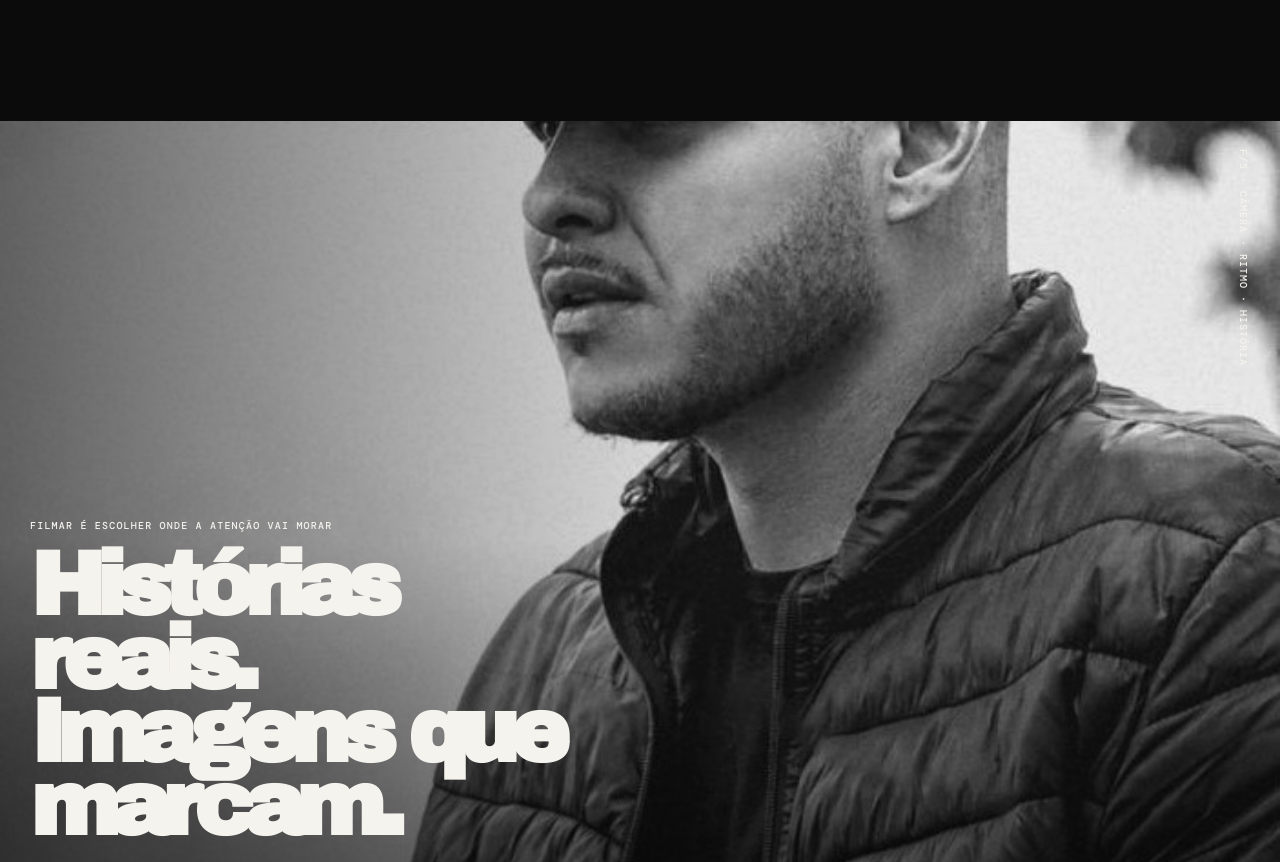
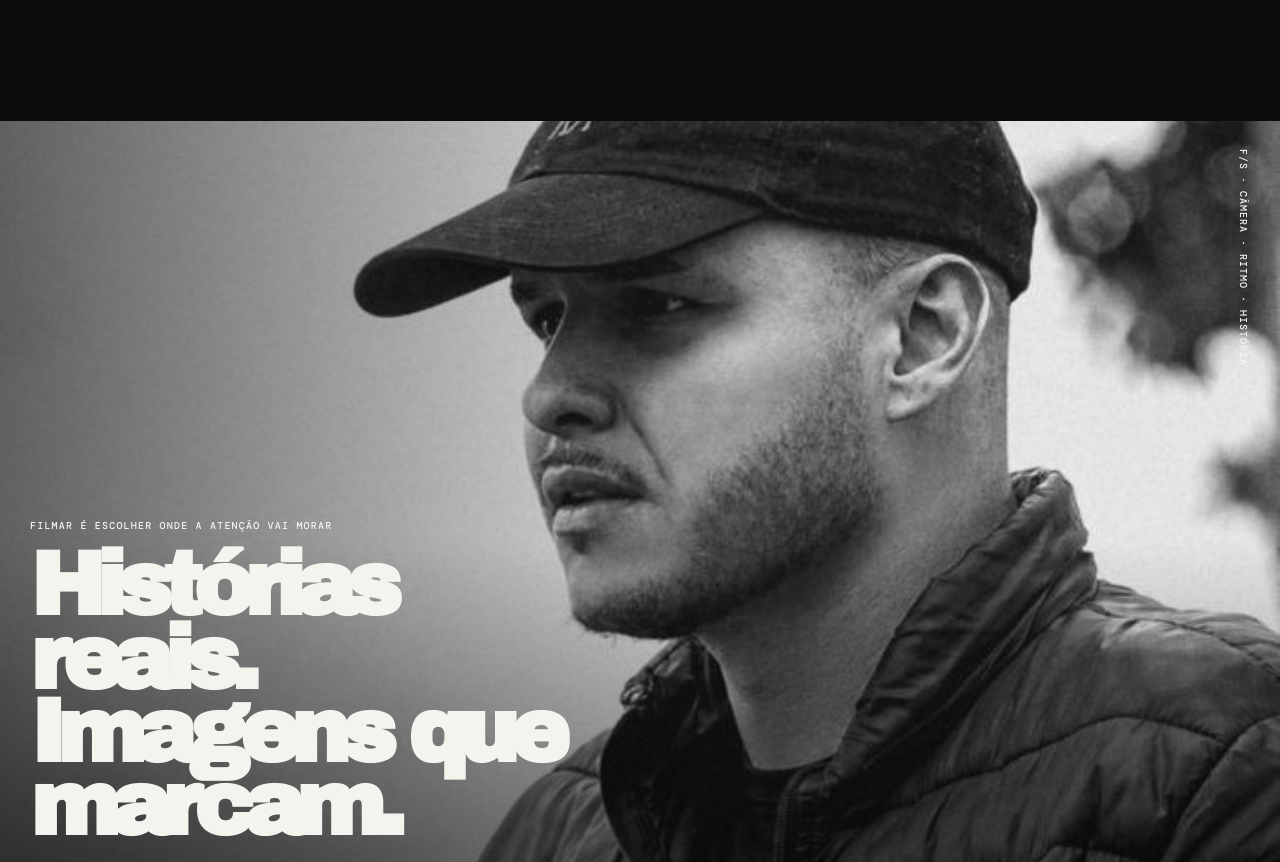
Before and after one commit to four4-cloud/felipesilva, a plain HTML site: page index.html in a window 1280 px wide. Shown: the part 1260-2122 px from the top of the page. Drawn offline with nearby package versions, Linux system fonts and the light colour scheme.

Commit message:
Update index.html

```diff
--- a/index.html
+++ b/index.html
@@ -10,11 +10,11 @@
     .nav{height:76px;display:flex;align-items:center;justify-content:space-between;border-bottom:1px solid var(--line)}.nav .name{font-family:'Archivo Black',sans-serif;font-size:17px;letter-spacing:-.09em}.nav a{padding:8px 0;border-bottom:1px solid var(--white)}
     .hero{min-height:calc(100svh - 76px);display:grid;grid-template-columns:1fr 1fr;position:relative}.hero-title{padding:clamp(42px,8vw,125px) 0 34px;display:flex;flex-direction:column;justify-content:space-between;position:relative;z-index:1;will-change:transform,opacity}.hero-title h1{margin:0;font-family:'Archivo Black',sans-serif;font-size:clamp(70px,12.4vw,187px);letter-spacing:-.12em;line-height:.75}.hero-title h1 span{display:block;padding-left:.17em}.welcome-id{margin-top:24px;font:500 10px 'DM Mono',monospace;letter-spacing:.13em;text-transform:uppercase}.hero-title p{max-width:320px;margin:0;font-size:16px;line-height:1.38}.hero-title .line{width:76px;border-top:2px solid var(--white);margin-bottom:20px}.hero-image{position:absolute;inset:0 0 0 50%;overflow:hidden;background:#222;will-change:transform,opacity}.hero-image img{width:100%;height:100%;object-fit:cover;object-position:center 39%;filter:grayscale(1) contrast(1.1);transform:scale(1.02)}.stamp{position:absolute;z-index:2;right:calc(50% - 54px);bottom:30px;display:grid;place-items:center;width:108px;height:108px;border:1px solid var(--white);border-radius:50%;background:var(--black);font:500 10px 'DM Mono',monospace;letter-spacing:.04em;text-align:center;line-height:1.3;animation:spin 16s linear infinite;will-change:transform,opacity}@keyframes spin{to{transform:rotate(360deg)}}
     .intro{padding:130px 0 144px;display:grid;grid-template-columns:1fr 1.45fr;gap:40px}.intro h2{margin:0;font-family:'Archivo Black',sans-serif;font-size:clamp(38px,5.7vw,84px);letter-spacing:-.1em;line-height:.88}.intro p{margin:8px 0 0;max-width:485px;color:var(--soft);font-size:19px;line-height:1.4}.intro p b{color:var(--white);font-weight:500}
-    .portrait-break{height:95vh;min-height:680px;position:relative;overflow:hidden}.portrait-break img{width:100%;height:100%;object-fit:cover;object-position:center 42%;filter:grayscale(1) contrast(1.1)}.portrait-break:after{content:'';position:absolute;inset:0;background:linear-gradient(90deg,rgba(0,0,0,.58),transparent 58%),linear-gradient(0deg,rgba(0,0,0,.5),transparent 45%)}.portrait-break .copy{position:absolute;z-index:1;left:30px;bottom:38px;max-width:565px}.portrait-break h2{margin:16px 0 0;font-family:'Archivo Black',sans-serif;font-size:clamp(45px,7vw,103px);letter-spacing:-.1em;line-height:.82}.vertical{position:absolute;z-index:1;right:30px;top:28px;writing-mode:vertical-rl;font:500 10px 'DM Mono',monospace;letter-spacing:.1em}
+    .portrait-break{height:95vh;min-height:680px;position:relative;overflow:hidden}.portrait-break img{width:100%;height:100%;object-fit:cover;object-position:center 20%;filter:grayscale(1) contrast(1.1)}.portrait-break:after{content:'';position:absolute;inset:0;background:linear-gradient(90deg,rgba(0,0,0,.58),transparent 58%),linear-gradient(0deg,rgba(0,0,0,.5),transparent 45%)}.portrait-break .copy{position:absolute;z-index:1;left:30px;bottom:38px;max-width:565px}.portrait-break h2{margin:16px 0 0;font-family:'Archivo Black',sans-serif;font-size:clamp(45px,7vw,103px);letter-spacing:-.1em;line-height:.82}.vertical{position:absolute;z-index:1;right:30px;top:28px;writing-mode:vertical-rl;font:500 10px 'DM Mono',monospace;letter-spacing:.1em}
     .work{padding:120px 0}.work-head{display:flex;justify-content:space-between;align-items:end;border-bottom:1px solid var(--line);padding-bottom:18px}.work-head h2{font-family:'Archivo Black',sans-serif;font-size:clamp(45px,7vw,103px);letter-spacing:-.1em;line-height:.8;margin:12px 0 0}.work-grid{display:grid;grid-template-columns:repeat(2,1fr);gap:14px;margin-top:14px}.work-card{border:0;padding:0;position:relative;overflow:hidden;height:520px;background:#222;cursor:pointer;color:#fff;text-align:left}.work-card:nth-child(2){margin-top:82px}.work-card:nth-child(3){margin-top:-82px}.work-card:nth-child(4){margin-top:0}.work-card img{width:100%;height:100%;object-fit:cover;object-position:center 43%;transition:transform .7s cubic-bezier(.2,.85,.2,1),filter .4s;filter:saturate(.9)}.work-card:hover img{transform:scale(1.08);filter:saturate(1.12)}.work-card:after{content:'';position:absolute;inset:0;background:linear-gradient(0deg,rgba(0,0,0,.72),transparent 58%)}.caption{position:absolute;z-index:1;bottom:19px;left:19px;right:19px;display:flex;justify-content:space-between;align-items:end}.caption strong{display:block;margin-top:5px;font-size:clamp(22px,3vw,38px);line-height:.9;letter-spacing:-.07em}.caption b{font:400 25px 'DM Mono',monospace;transition:transform .25s}.work-card:hover .caption b{transform:translate(4px,-4px)}
     .outro{padding:145px 0 34px;background:var(--white);color:var(--black)}.outro h2{margin:0;font-family:'Archivo Black',sans-serif;font-size:clamp(62px,11vw,163px);line-height:.78;letter-spacing:-.12em}.outro a{display:flex;justify-content:space-between;align-items:center;width:min(370px,100%);margin-top:52px;border:1px solid var(--black);padding:15px 16px;transition:.25s}.outro a:hover{background:var(--black);color:var(--white);transform:translateY(-4px)}.footer{display:flex;justify-content:space-between;margin-top:140px;font:500 10px 'DM Mono',monospace;letter-spacing:.08em;text-transform:uppercase}
     .reveal{opacity:0;transform:translateY(52px);filter:blur(7px);transition:opacity .8s ease,transform .9s cubic-bezier(.16,1,.3,1),filter .8s ease}.reveal.in-view{opacity:1;transform:none;filter:none}.reveal[data-delay="1"]{transition-delay:.12s}.reveal[data-delay="2"]{transition-delay:.24s}.reveal[data-delay="3"]{transition-delay:.36s}.photo-reveal{clip-path:inset(12% 0 12% 0);transition:opacity .7s ease,clip-path 1.2s cubic-bezier(.16,1,.3,1),filter .7s ease}.photo-reveal.in-view{clip-path:inset(0)}.lightbox{position:fixed;z-index:9;inset:0;display:none;place-items:center;padding:22px;background:rgba(0,0,0,.94);cursor:zoom-out}.lightbox.open{display:grid}.lightbox img{max-width:90vw;max-height:88vh;object-fit:contain}.lightbox button{position:absolute;right:21px;top:18px;border:1px solid var(--line);border-radius:50%;width:42px;height:42px;background:transparent;color:var(--white);font-size:20px;cursor:pointer}
-    @media(max-width:680px){.wrap{padding:0 18px}.nav{height:64px}.hero{display:block;min-height:690px}.hero-title{padding:55px 0 25px;height:410px}.hero-title h1{font-size:26vw}.hero-image{inset:365px 0 0}.stamp{width:80px;height:80px;right:17px;bottom:17px;font-size:8px}.intro{padding:93px 0;grid-template-columns:1fr;gap:34px}.intro h2{font-size:14vw}.intro p{font-size:17px}.portrait-break{height:675px;min-height:0}.portrait-break .copy{left:18px;bottom:24px}.portrait-break h2{font-size:15vw}.vertical{right:17px;top:19px}.work{padding:93px 0}.work-grid{display:block}.work-card,.work-card:nth-child(n){height:380px;margin:0 0 13px}.outro{padding:95px 0 21px}.outro h2{font-size:18vw}.footer{margin-top:100px;flex-direction:column;gap:9px}}
+    @media(max-width:680px){.wrap{padding:0 18px}.nav{height:64px}.hero{display:block;min-height:690px}.hero-title{padding:55px 0 55px;height:410px}.hero-title h1{font-size:26vw}.hero-image{inset:365px 0 0}.stamp{width:80px;height:80px;right:17px;bottom:17px;font-size:8px}.intro{padding:93px 0;grid-template-columns:1fr;gap:34px}.intro h2{font-size:14vw}.intro p{font-size:17px}.portrait-break{height:675px;min-height:0}.portrait-break img{object-position:center 42%}.portrait-break .copy{left:18px;bottom:24px}.portrait-break h2{font-size:15vw}.vertical{right:17px;top:19px}.work{padding:93px 0}.work-grid{display:block}.work-card,.work-card:nth-child(n){height:380px;margin:0 0 13px}.outro{padding:95px 0 21px}.outro h2{font-size:18vw}.footer{margin-top:100px;flex-direction:column;gap:9px}}
   </style>
 </head>
 <body>
```
